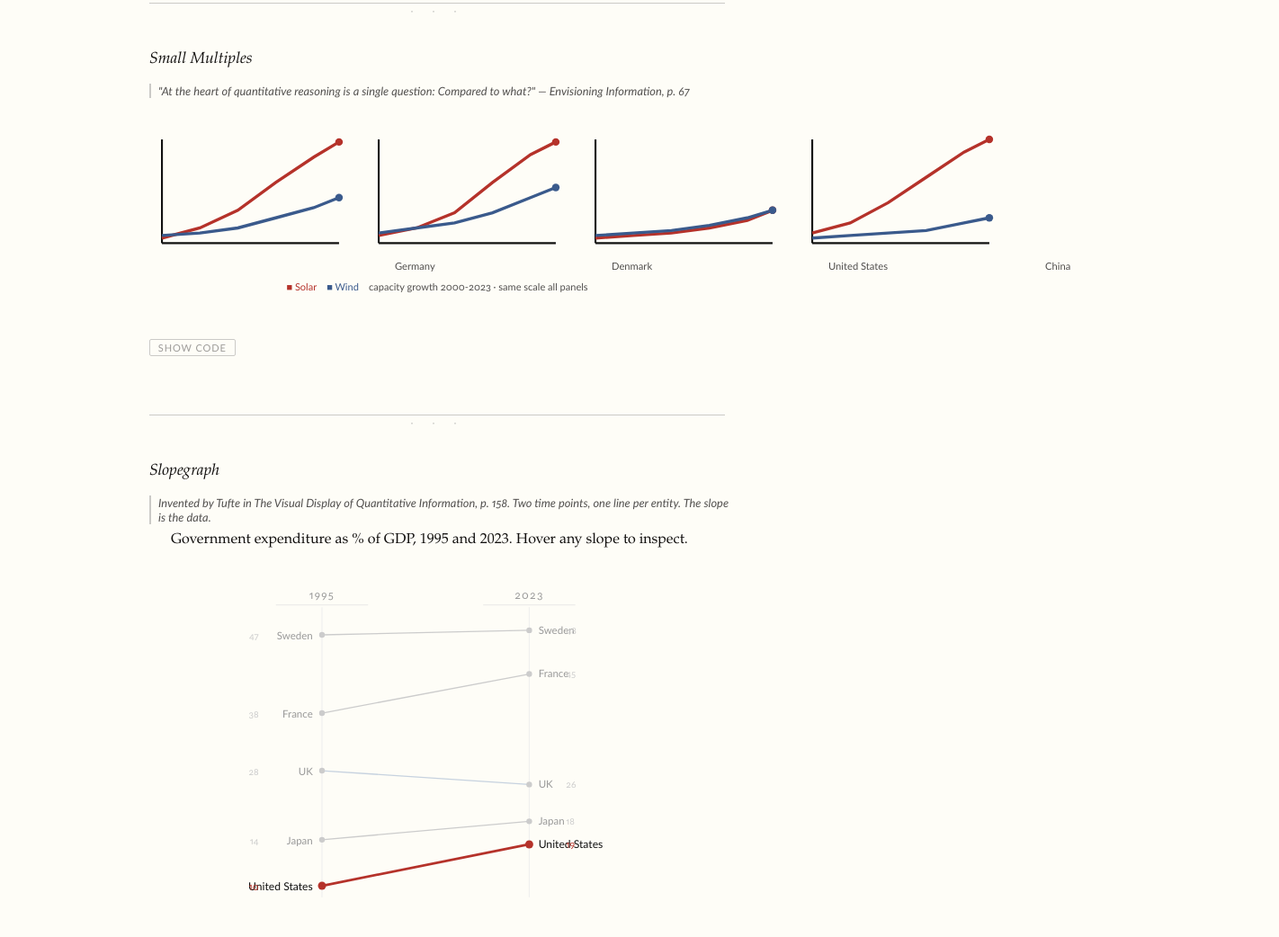
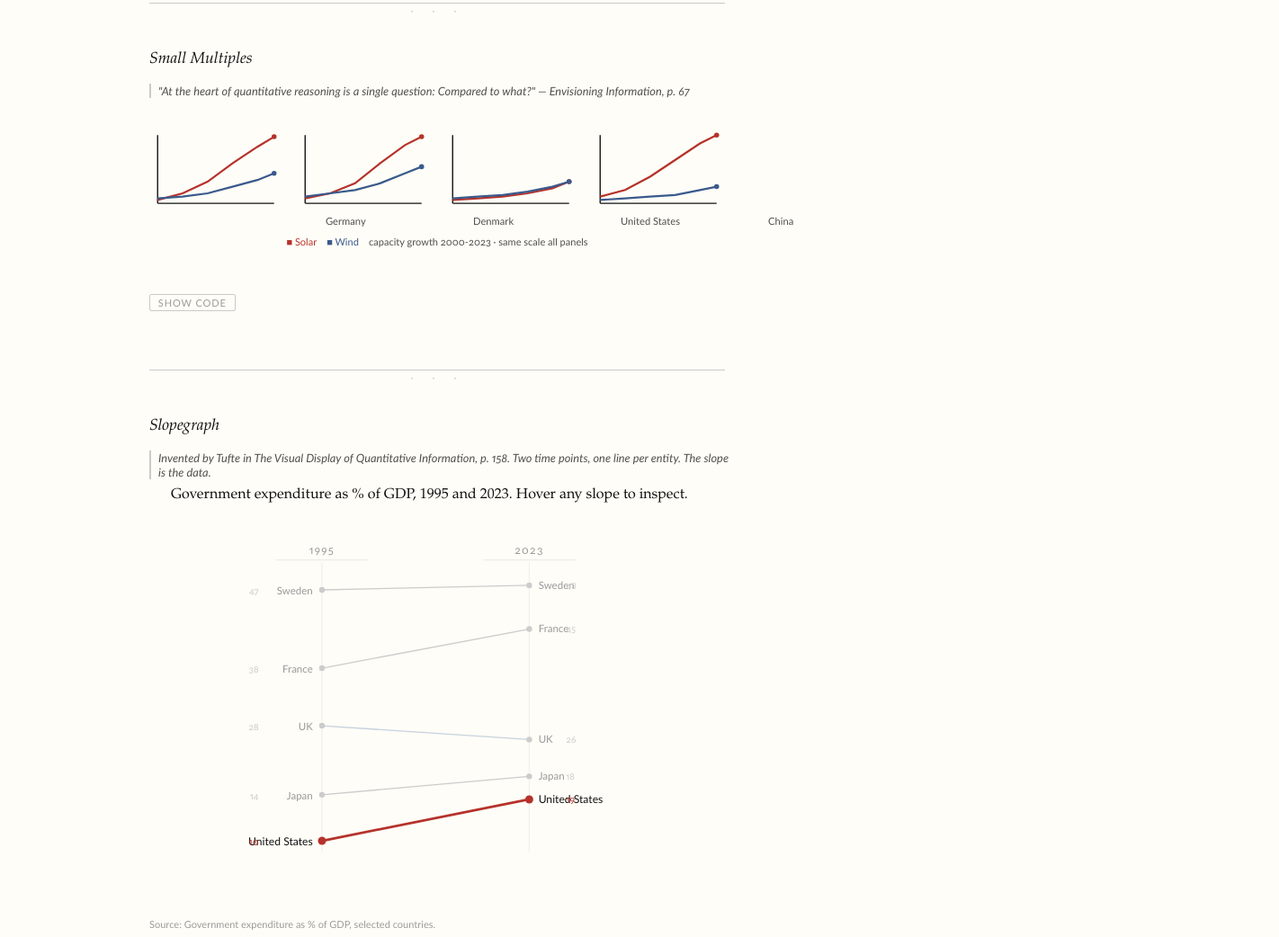
Before and after one commit to andrewxhill/tufte2, a plain HTML site: page docs/index.html in a window 1280 px wide. Shown: the part 8167-9209 px from the top of the page at 90% size, 1422 px wide, since content can reach past the window. Drawn offline with Linux system fonts and the light colour scheme; a web font is replaced by a local one.

Commit message:
Constrain small-multiples to text-width

```diff
--- a/docs/index.html
+++ b/docs/index.html
@@ -43,8 +43,8 @@
     oklch(68% 0.09 72), oklch(55% 0.10 68), oklch(42% 0.10 65));
 }
 
-/* Prevent full-bleed components from overflowing the article padding */
-.small-multiples, .parallel-coords { max-width: 100%; }
+/* Constrain full-bleed components to text column in the demo */
+.small-multiples, .parallel-coords { max-width: var(--gp-text-width); }
 
 .chart-wrap { position: relative; }
 .chart-tooltip {
```
Also changed, not shown: index.html (+2 -2 lines).
